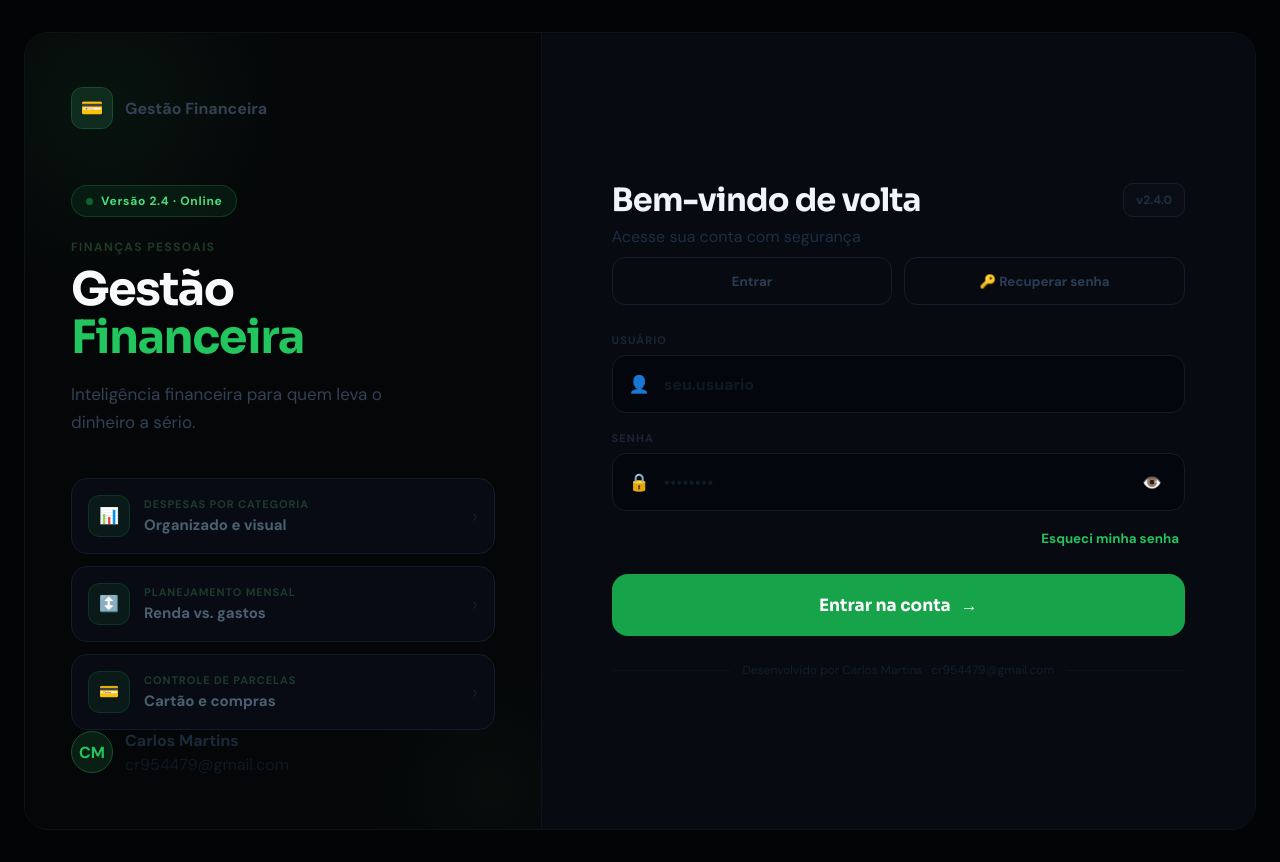
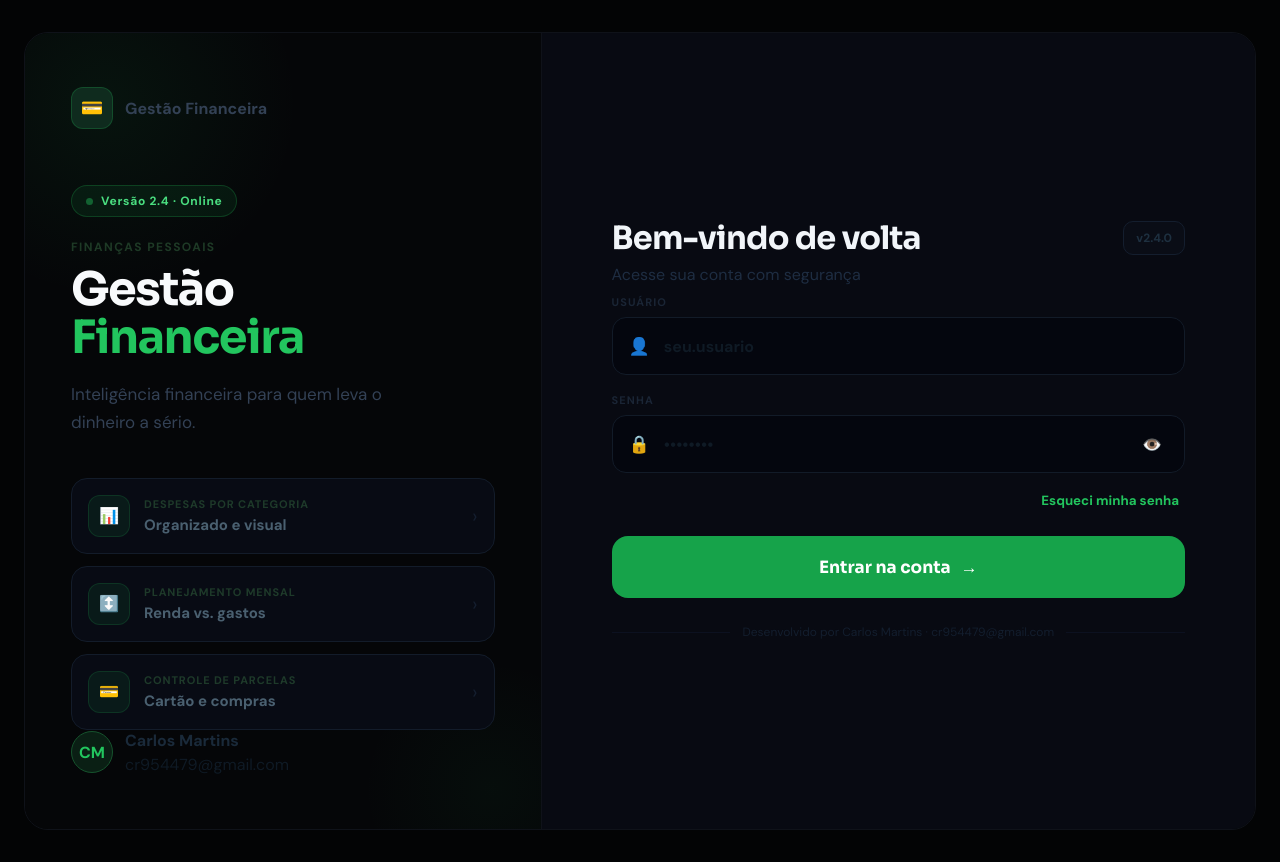
Before and after one commit to carlosmartins-ti/Controle-financeiro-martins-2.0, a FastAPI app: page / in a window 1280 px wide. Run offline with FastAPI, Linux system fonts and the light colour scheme.

Commit message:
Update login.html

```diff
--- a/templates/login.html
+++ b/templates/login.html
@@ -153,14 +153,6 @@
           </div>
         {% endif %}
 
-        <div class="gf-action-row">
-          <button class="gf-btn-ghost" type="button" onclick="openLoginPanel('login')">
-            Entrar
-          </button>
-          <button class="gf-btn-ghost" type="button" onclick="openLoginPanel('recover')">
-            🔑 Recuperar senha
-          </button>
-        </div>
 
         <!-- LOGIN -->
         <form class="gf-panel active" id="login-panel" method="post" action="/login">
```
